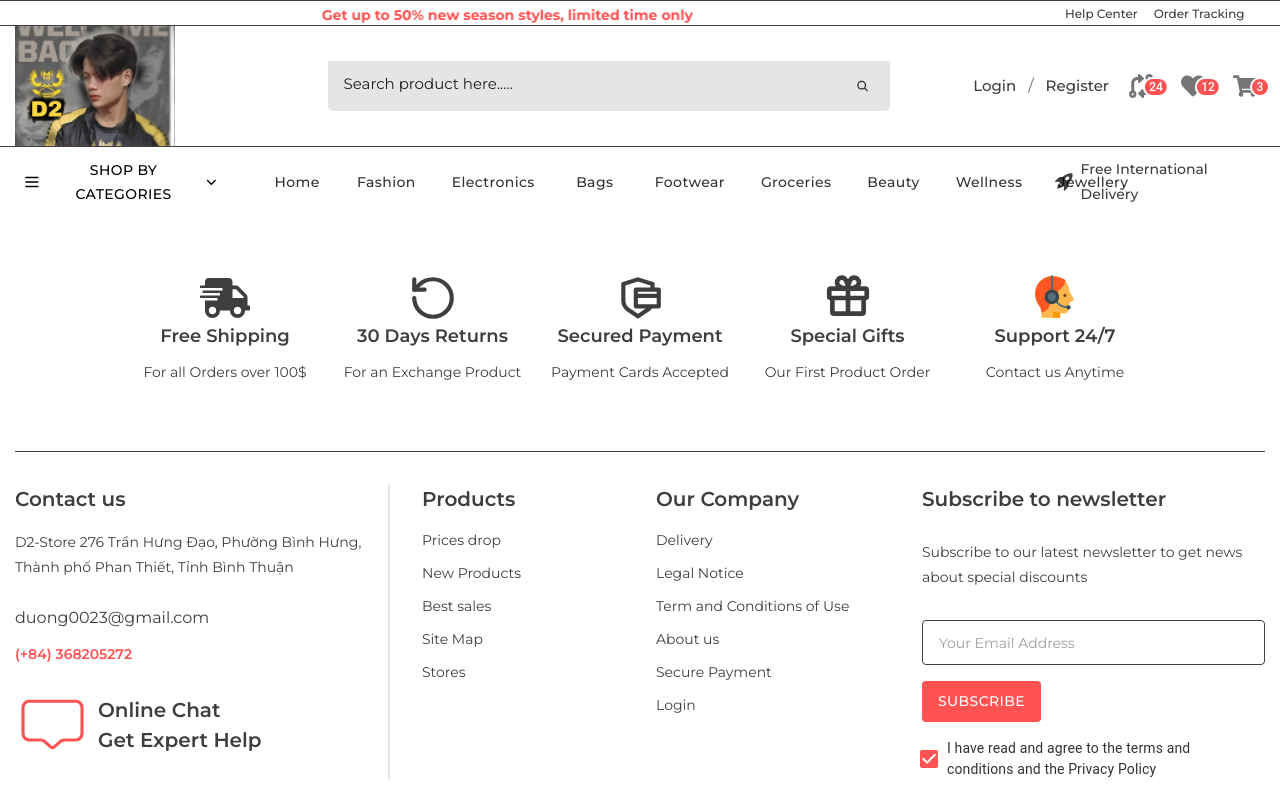
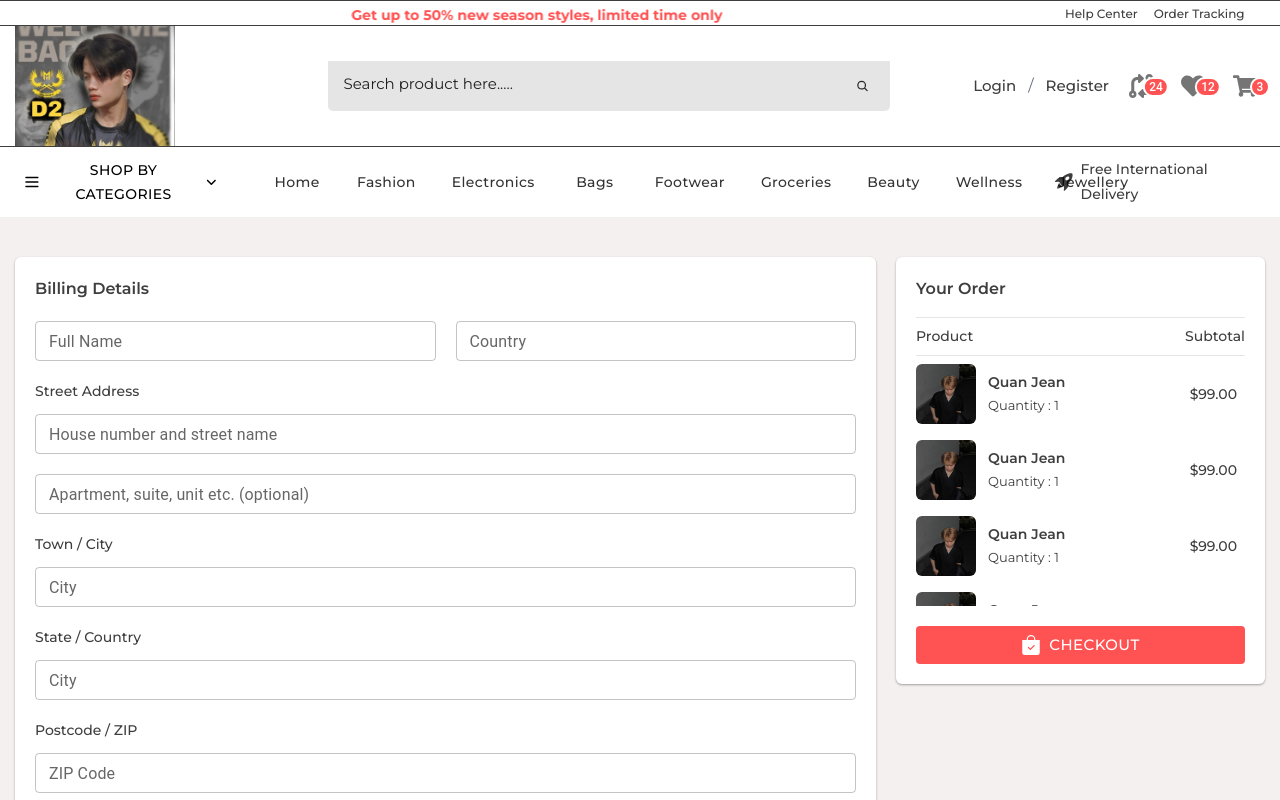
Before and after one commit to d2inthenow/E-commerce, a React (Vite) app: page /checkout in a window 1280 px wide. Shown: the top 800 px of the page. Built offline with nearby package versions, Linux system fonts and the light colour scheme.

Commit message:
Checkout Page

```diff
--- a/src/App.jsx
+++ b/src/App.jsx
@@ -20,6 +20,7 @@
 import Verify from "./components/Pages/Verify";
 import ForgotPassWord from "./components/Pages/ForgotPassWord";
 import toast, { Toaster } from "react-hot-toast";
+import Checkout from "./components/Pages/Checkout";
 
 const MyContext = createContext();
 
@@ -85,6 +86,7 @@
               exact={true}
               element={<ForgotPassWord />}
             />
+            <Route path={"/checkout"} exact={true} element={<Checkout />} />
           </Routes>
           <Footer />
         </MyContext.Provider>
--- /dev/null
+++ b/src/components/Pages/Checkout/index.jsx
@@ -0,0 +1,244 @@
+import React from "react";
+import TextField from "@mui/material/TextField";
+import product from "../../../assets/images/ProductItem/product1.jpg";
+import Button from "@mui/material/Button";
+import { BsFillBagCheckFill } from "react-icons/bs";
+const Checkout = () => {
+  return (
+    <section className="!py-10">
+      <div className="container flex gap-5">
+        <div className="leftCol w-[70%]">
+          <div className="card bg-white shadow-md !p-5 rounded-md">
+            <h1 className="font-[600]">Billing Details</h1>
+
+            <form className="w-full !mt-5">
+              <div className="flex items-center gap-5 !pb-5">
+                <div className="col w-[50%]">
+                  <TextField
+                    className="w-full"
+                    label="Full Name"
+                    variant="outlined"
+                    size="small"
+                  />
+                </div>
+                <div className="col w-[50%]">
+                  <TextField
+                    className="w-full"
+                    label="Country"
+                    variant="outlined"
+                    size="small"
+                  />
+                </div>
+              </div>
+
+              <h6 className="text-[14px] font-[500] !mb-3">Street Address</h6>
+
+              <div className="flex items-center gap-5 !pb-5 ">
+                <div className="col w-[100%]">
+                  <TextField
+                    className="w-full"
+                    label="House number and street name"
+                    variant="outlined"
+                    size="small"
+                  />
+                </div>
+              </div>
+
+              <div className="flex items-center gap-5 !pb-5">
+                <div className="col w-[100%]">
+                  <TextField
+                    className="w-full"
+                    label="Apartment, suite, unit etc. (optional)"
+                    variant="outlined"
+                    size="small"
+                  />
+                </div>
+              </div>
+
+              <h6 className="text-[14px] font-[500] !mb-3">Town / City</h6>
+              <div className="flex items-center gap-5 !pb-5">
+                <div className="col w-[100%]">
+                  <TextField
+                    className="w-full"
+                    label="City"
+                    variant="outlined"
+                    size="small"
+                  />
+                </div>
+              </div>
+
+              <h6 className="text-[14px] font-[500] !mb-3">State / Country</h6>
+              <div className="flex items-center gap-5 !pb-5">
+                <div className="col w-[100%]">
+                  <TextField
+                    className="w-full"
+                    label="City"
+                    variant="outlined"
+                    size="small"
+                  />
+                </div>
+              </div>
+
+              <h6 className="text-[14px] font-[500] !mb-3">Postcode / ZIP</h6>
+              <div className="flex items-center gap-5 !pb-5">
+                <div className="col w-[100%]">
+                  <TextField
+                    className="w-full"
+                    label="ZIP Code"
+                    variant="outlined"
+                    size="small"
+                  />
+                </div>
+              </div>
+              <div className="flex items-center gap-5 !pb-5">
+                <div className="col w-[50%]">
+                  <TextField
+                    className="w-full"
+                    label="Phone Number"
+                    variant="outlined"
+                    size="small"
+                  />
+                </div>
+                <div className="col w-[50%]">
+                  <TextField
+                    className="w-full"
+                    label="Email Address"
+                    variant="outlined"
+                    size="small"
+                  />
+                </div>
+              </div>
+            </form>
+          </div>
+        </div>
+
+        <div className="rightCol w-[30%]">
+          <div className="card bg-white shadow-md !p-5 rounded-md">
+            <h2 className="font-[600] !mb-4">Your Order</h2>
+
+            <div className="flex items-center justify-between !py-2 border-t border-b border-[rgba(0,0,0,0.1)]">
+              <span className="text-[14px] font-[500]">Product</span>
+              <span className="text-[14px] font-[500]">Subtotal</span>
+            </div>
+            <div className="scroll !mb-5 max-h-[250px] overflow-y-scroll overflow-x-hidden !pr-2">
+              <div className="flex items-center justify-between !py-2">
+                <div className="part1 flex items-center gap-3">
+                  <div className="img w-[60px] h-[60px] object-cover overflow-hidden rounded-md group cursor-pointer">
+                    <img
+                      src={product}
+                      className="w-full transition-all group-hover:scale-105"
+                      alt=""
+                    />
+                  </div>
+
+                  <div className="info">
+                    <h4 className="text-[14px] font-[600]"> Quan Jean</h4>
+                    <span className="text-[13px]">Quantity : 1</span>
+                  </div>
+                </div>
+                <span className="text-[14px] font-[500]">$99.00</span>
+              </div>
+
+              <div className="flex items-center justify-between !py-2">
+                <div className="part1 flex items-center gap-3">
+                  <div className="img w-[60px] h-[60px] object-cover overflow-hidden rounded-md group cursor-pointer">
+                    <img
+                      src={product}
+                      className="w-full transition-all group-hover:scale-105"
+                      alt=""
+                    />
+                  </div>
+
+                  <div className="info">
+                    <h4 className="text-[14px] font-[600]"> Quan Jean</h4>
+                    <span className="text-[13px]">Quantity : 1</span>
+                  </div>
+                </div>
+                <span className="text-[14px] font-[500]">$99.00</span>
+              </div>
+
+              <div className="flex items-center justify-between !py-2">
+                <div className="part1 flex items-center gap-3">
+                  <div className="img w-[60px] h-[60px] object-cover overflow-hidden rounded-md group cursor-pointer">
+                    <img
+                      src={product}
+                      className="w-full transition-all group-hover:scale-105"
+                      alt=""
+                    />
+                  </div>
+
+                  <div className="info">
+                    <h4 className="text-[14px] font-[600]"> Quan Jean</h4>
+                    <span className="text-[13px]">Quantity : 1</span>
+                  </div>
+                </div>
+                <span className="text-[14px] font-[500]">$99.00</span>
+              </div>
+
+              <div className="flex items-center justify-between !py-2">
+                <div className="part1 flex items-center gap-3">
+                  <div className="img w-[60px] h-[60px] object-cover overflow-hidden rounded-md group cursor-pointer">
+                    <img
+                      src={product}
+                      className="w-full transition-all group-hover:scale-105"
+                      alt=""
+                    />
+                  </div>
+
+                  <div className="info">
+                    <h4 className="text-[14px] font-[600]"> Quan Jean</h4>
+                    <span className="text-[13px]">Quantity : 1</span>
+                  </div>
+                </div>
+                <span className="text-[14px] font-[500]">$99.00</span>
+              </div>
+
+              <div className="flex items-center justify-between !py-2">
+                <div className="part1 flex items-center gap-3">
+                  <div className="img w-[60px] h-[60px] object-cover overflow-hidden rounded-md group cursor-pointer">
+                    <img
+                      src={product}
+                      className="w-full transition-all group-hover:scale-105"
+                      alt=""
+                    />
+                  </div>
+
+                  <div className="info">
+                    <h4 className="text-[14px] font-[600]"> Quan Jean</h4>
+                    <span className="text-[13px]">Quantity : 1</span>
+                  </div>
+                </div>
+                <span className="text-[14px] font-[500]">$99.00</span>
+              </div>
+
+              <div className="flex items-center justify-between !py-2">
+                <div className="part1 flex items-center gap-3">
+                  <div className="img w-[60px] h-[60px] object-cover overflow-hidden rounded-md group cursor-pointer">
+                    <img
+                      src={product}
+                      className="w-full transition-all group-hover:scale-105"
+                      alt=""
+                    />
+                  </div>
+
+                  <div className="info">
+                    <h4 className="text-[14px] font-[600]"> Quan Jean</h4>
+                    <span className="text-[13px]">Quantity : 1</span>
+                  </div>
+                </div>
+                <span className="text-[14px] font-[500]">$99.00</span>
+              </div>
+            </div>
+
+            <Button className="w-full btn-org flex items-center gap-2">
+              <BsFillBagCheckFill className="text-[20px]" />
+              Checkout
+            </Button>
+          </div>
+        </div>
+      </div>
+    </section>
+  );
+};
+
+export default Checkout;
--- a/src/index.css
+++ b/src/index.css
@@ -317,6 +317,12 @@
   height: 90vh;
   display: flex;
 }
+.scroll::-webkit-scrollbar {
+  width: 3px !important;
+}
+.scroll::-webkit-scrollbar-thumb {
+  background-color: #ccc !important;
+}
 @keyframes marquee {
   from {
     transform: translateX(-100%);
```
Also changed, not shown: 1 other file (tests, documents, lock files or other folders).
